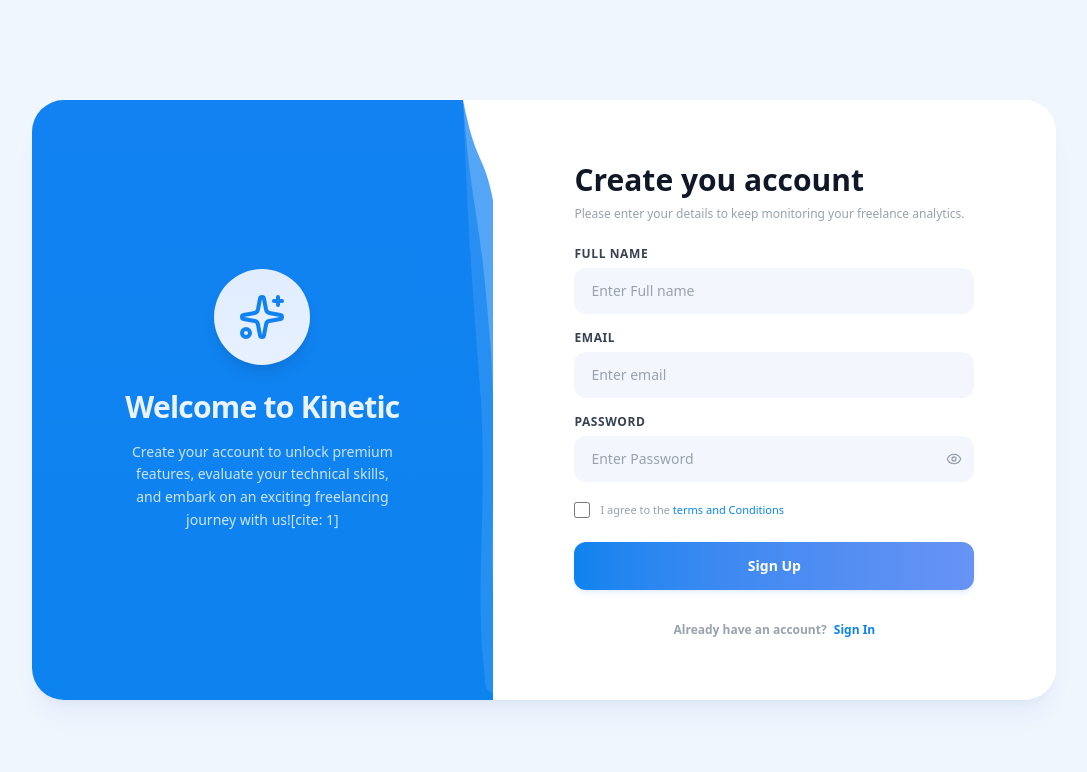
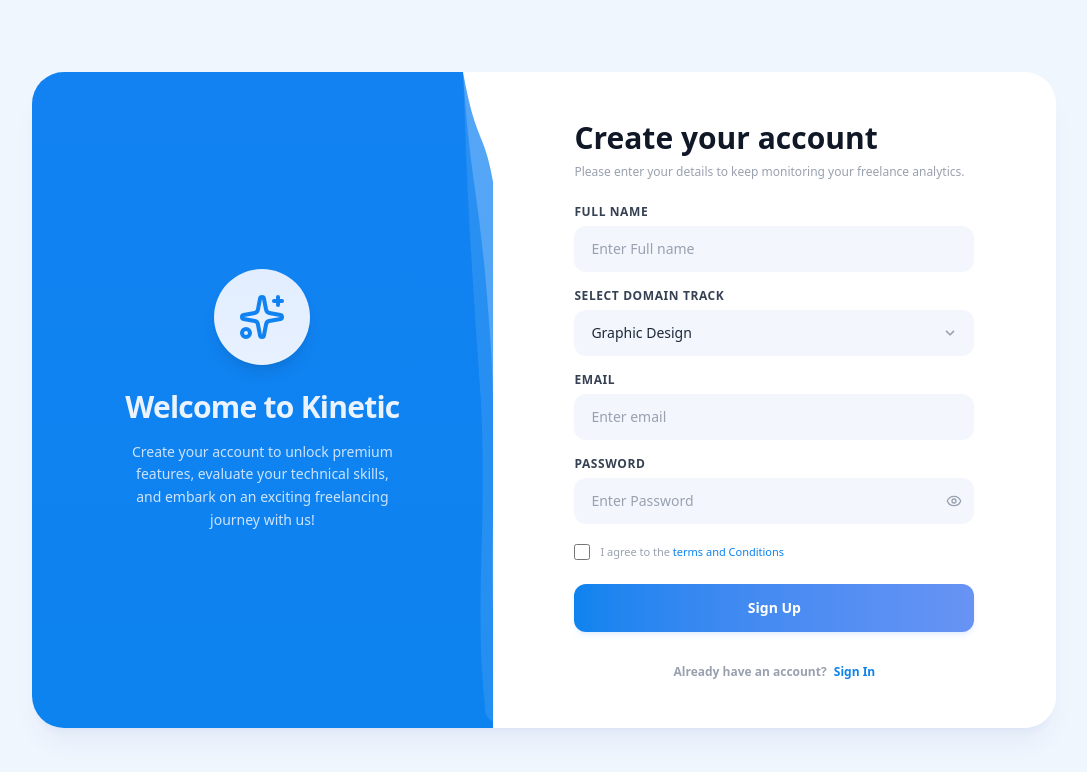
Before and after one commit to Sahas-sass/kinetic-platform, a Next.js app: page /auth in a window 1280 px wide. Shown: the top 772 px of the page, without its empty margins (96-1183 px from the left). Built offline with nearby package versions, Linux system fonts and the light colour scheme; no server answers.

Commit message:
Enhance AuthPage with domain selection and improve user feedback on registration

```diff
--- a/src/app/auth/page.tsx
+++ b/src/app/auth/page.tsx
@@ -17,6 +17,7 @@ export default function AuthPage() {
   const [email, setEmail] = useState('');
   const [password, setPassword] = useState('');
   const [agreeTerms, setAgreeTerms] = useState(false);
+  const [domain, setDomain] = useState('graphic_design');
 
   const handleAuth = async (e: React.FormEvent) => {
     e.preventDefault();
@@ -35,15 +36,15 @@ export default function AuthPage() {
           options: {
             data: {
               full_name: fullName,
-              market_readiness_level: 1,
-              negotiation_skill_score: 50,
+              domain: domain, // Passed to user metadata to trigger automated profile entry replication
             },
           },
         });
 
         if (error) throw error;
 
-        alert('Registration successful! Check your email for verification link.');
+        alert('Registration successful! Please check your email for a verification link.');
+        setIsSignUp(false); // Swap view panel to sign-in frame
       } else {
         const { data, error } = await supabase.auth.signInWithPassword({
           email,
@@ -52,7 +53,8 @@ export default function AuthPage() {
 
         if (error) throw error;
 
-        router.push('/');
+        // Dynamic push forward into the secure workspace dashboard path
+        router.push('/dashboard');
       }
     } catch (err: any) {
       setErrorMsg(err.message || 'An unexpected error occurred.');
@@ -82,7 +84,7 @@ export default function AuthPage() {
               Welcome to Kinetic
             </h2>
             <p className="text-sm text-blue-50/90 leading-relaxed max-w-[280px]">
-              Create your account to unlock premium features, evaluate your technical skills, and embark on an exciting freelancing journey with us![cite: 1]
+              Create your account to unlock premium features, evaluate your technical skills, and embark on an exciting freelancing journey with us!
             </p>
           </div>
         </div>
@@ -102,7 +104,7 @@ export default function AuthPage() {
 
             {/* Form Headers */}
             <h1 className="text-2xl lg:text-3xl font-black text-gray-900 mb-2">
-              {isSignUp ? 'Create you account' : 'Sign in to platform'}
+              {isSignUp ? 'Create your account' : 'Sign in to platform'}
             </h1>
             <p className="text-xs text-gray-400 font-medium mb-6">
               Please enter your details to keep monitoring your freelance analytics.
@@ -119,6 +121,7 @@ export default function AuthPage() {
             <form onSubmit={handleAuth} className="space-y-4">
 
               {isSignUp && (
+                <>
                   <div>
                     <label className="block text-xs font-bold text-gray-700 uppercase tracking-wider mb-1.5">Full name</label>
                     <input
@@ -130,12 +133,33 @@ export default function AuthPage() {
                       className="w-full bg-[#F3F7FD] border border-transparent focus:border-blue-400 focus:bg-white rounded-xl px-4 py-3 text-sm text-gray-800 placeholder-gray-400 outline-none transition-all font-medium"
                     />
                   </div>
+
+                  <div>
+                    <label className="block text-xs font-bold text-gray-700 uppercase tracking-wider mb-1.5">Select Domain Track</label>
+                    <div className="relative">
+                      <select
+                        value={domain}
+                        onChange={(e) => setDomain(e.target.value)}
+                        className="w-full bg-[#F3F7FD] border border-transparent focus:border-blue-400 focus:bg-white rounded-xl px-4 py-3 text-sm text-gray-800 outline-none transition-all font-medium appearance-none"
+                      >
+                        <option value="graphic_design">Graphic Design</option>
+                        <option value="ui_ux">UI / UX Design</option>
+                        <option value="software_dev">Software Development</option>
+                      </select>
+                      <div className="pointer-events-none absolute inset-y-0 right-0 flex items-center px-4 text-gray-400">
+                        <svg className="fill-current h-4 w-4" xmlns="http://www.w3.org/2000/svg" viewBox="0 0 20 20">
+                          <path d="M9.293 12.95l.707.707L15.657 8l-1.414-1.414L10 10.828 5.757 6.586 4.343 8z"/>
+                        </svg>
+                      </div>
+                    </div>
+                  </div>
+                </>
               )}
 
               <div>
                 <label className="block text-xs font-bold text-gray-700 uppercase tracking-wider mb-1.5">Email</label>
                 <input
-                  type="auto"
+                  type="email"
                   required
                   value={email}
                   onChange={(e) => setEmail(e.target.value)}
```
Lines whose indentation alone changed are shown as unchanged.
